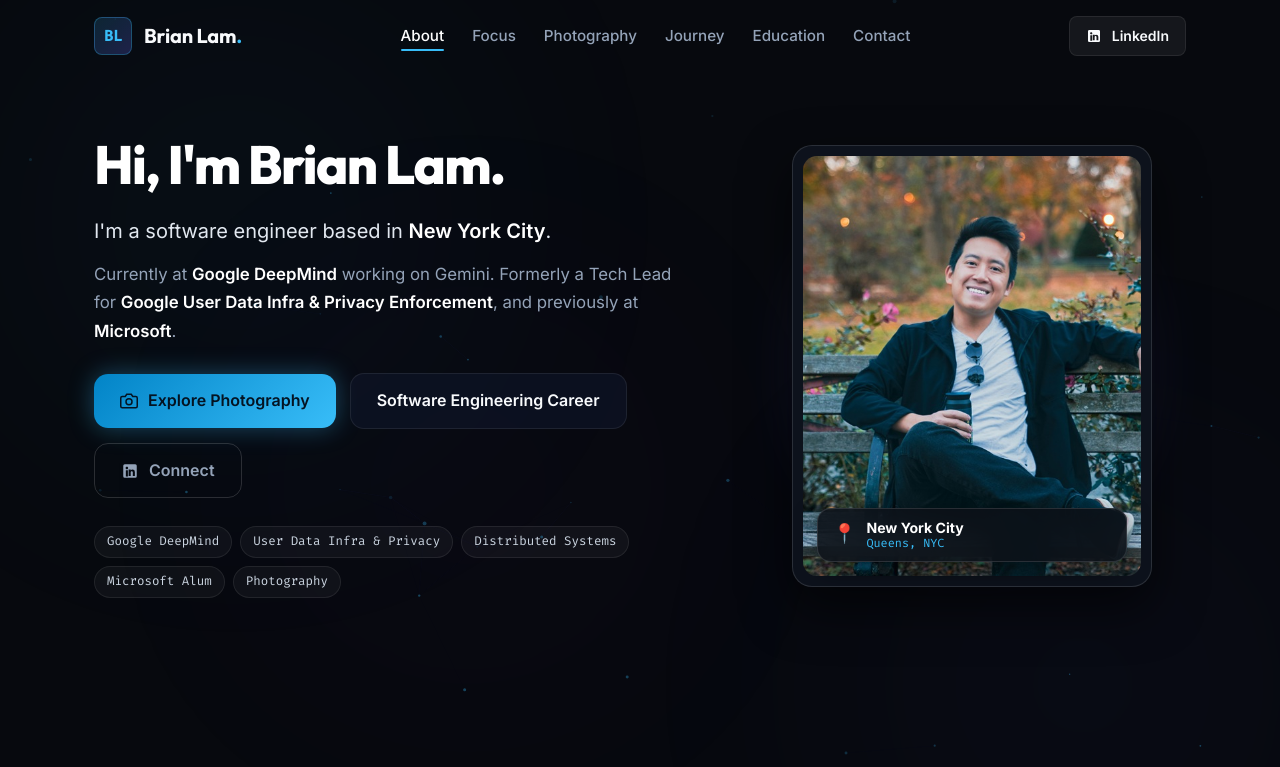
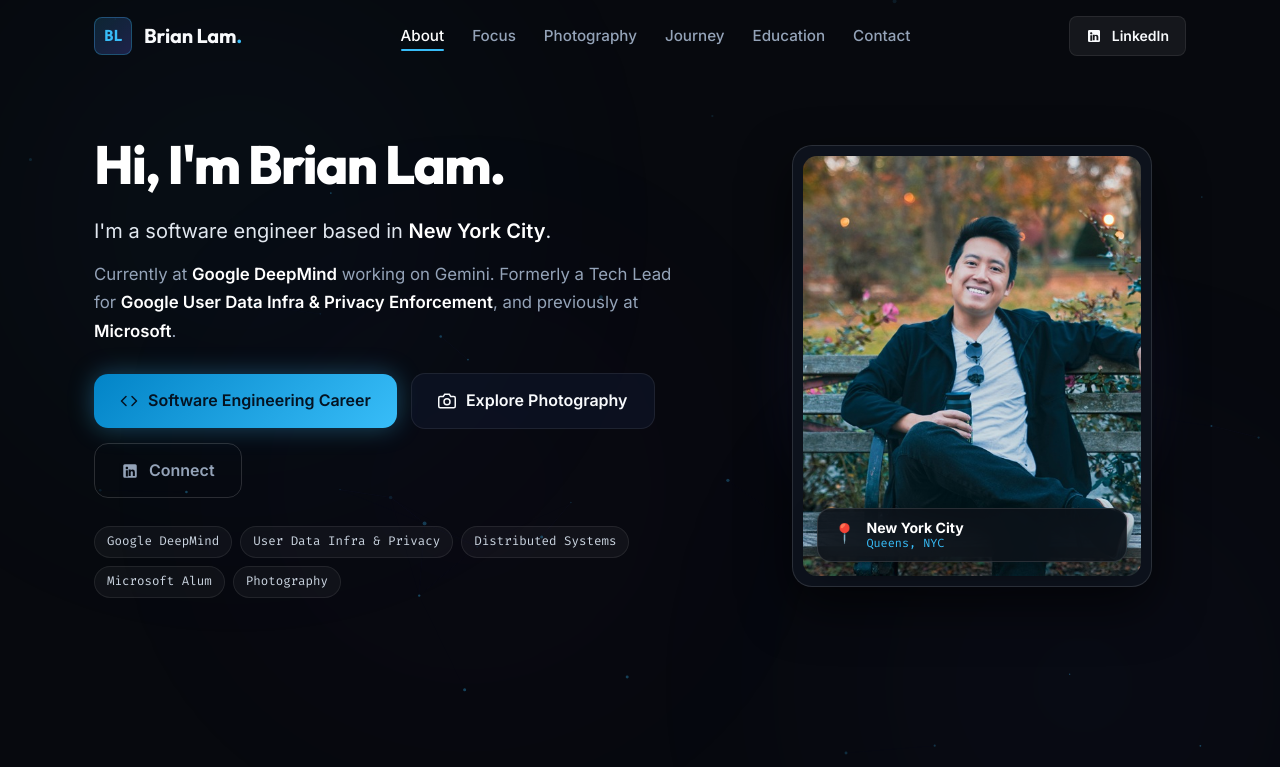
Before and after one commit to Brian-Lam/www-brianlam-me, a plain HTML site: page index.html in a window 1280 px wide. Shown: the top 767 px of the page. Drawn offline with Linux system fonts and the light colour scheme.

Commit message:
Content updates

```diff
--- a/index.html
+++ b/index.html
@@ -6,7 +6,7 @@
   <meta name="viewport" content="width=device-width, initial-scale=1.0">
   <meta http-equiv="X-UA-Compatible" content="ie=edge">
 
-  <title>Brian Lam | Software Engineer</title>
+  <title>Brian Lam | Software Engineer, NYC</title>
   <meta name="description"
     content="Personal website of Brian Lam — Software Engineer at Google DeepMind, former Tech Lead for Google User Data Infra & Privacy Enforcement, previously at Microsoft. Based in NYC.">
   <meta name="keywords"
@@ -37,19 +37,20 @@
 
   <!-- Stylesheet -->
   <link rel="stylesheet" href="style.css">
+</head>
+
+<body>
 
   <!-- Google tag (gtag.js) -->
   <script async src="https://www.googletagmanager.com/gtag/js?id=G-L0NFH814LF"></script>
   <script>
     window.dataLayer = window.dataLayer || [];
-    function gtag(){dataLayer.push(arguments);}
+    function gtag() { dataLayer.push(arguments); }
     gtag('js', new Date());
 
     gtag('config', 'G-L0NFH814LF');
   </script>
-</head>
 
-<body>
   <!-- Ambient background glow elements -->
   <div class="glow-sphere sphere-1"></div>
   <div class="glow-sphere sphere-2"></div>
@@ -121,7 +122,6 @@
 
           <!-- Bio & Story Column -->
           <div class="hero-content">
-
             <h1 class="hero-title animate-slide-up">
               Hi, I'm Brian Lam.
             </h1>
@@ -137,16 +137,21 @@
             </p>
 
             <div class="hero-cta-group animate-slide-up delay-3">
-              <a href="photography.html" class="btn btn-primary btn-lg glow-button" id="hero-cta-photo">
+              <a href="#focus" class="btn btn-primary btn-lg glow-button" id="hero-cta-focus">
+                <svg class="icon" viewBox="0 0 24 24" width="18" height="18" fill="none" stroke="currentColor"
+                  stroke-width="2" stroke-linecap="round" stroke-linejoin="round">
+                  <polyline points="16 18 22 12 16 6"></polyline>
+                  <polyline points="8 6 2 12 8 18"></polyline>
+                </svg>
+                <span>Software Engineering Career</span>
+              </a>
+              <a href="photography.html" class="btn btn-glass btn-lg" id="hero-cta-photo">
                 <svg class="icon" viewBox="0 0 24 24" width="18" height="18" fill="none" stroke="currentColor"
                   stroke-width="2">
                   <path d="M23 19a2 2 0 0 1-2 2H3a2 2 0 0 1-2-2V8a2 2 0 0 1 2-2h4l2-3h6l2 3h4a2 2 0 0 1 2 2z"></path>
                   <circle cx="12" cy="13" r="4"></circle>
                 </svg>
                 <span>Explore Photography</span>
-              </a>
-              <a href="#focus" class="btn btn-glass btn-lg" id="hero-cta-focus">
-                <span>Software Engineering Career</span>
               </a>
               <a href="https://www.linkedin.com/in/brla/" target="_blank" rel="noopener noreferrer"
                 class="btn btn-outline btn-lg" id="hero-cta-connect">
```
Also changed, not shown: photography.html (+2 -2 lines).
